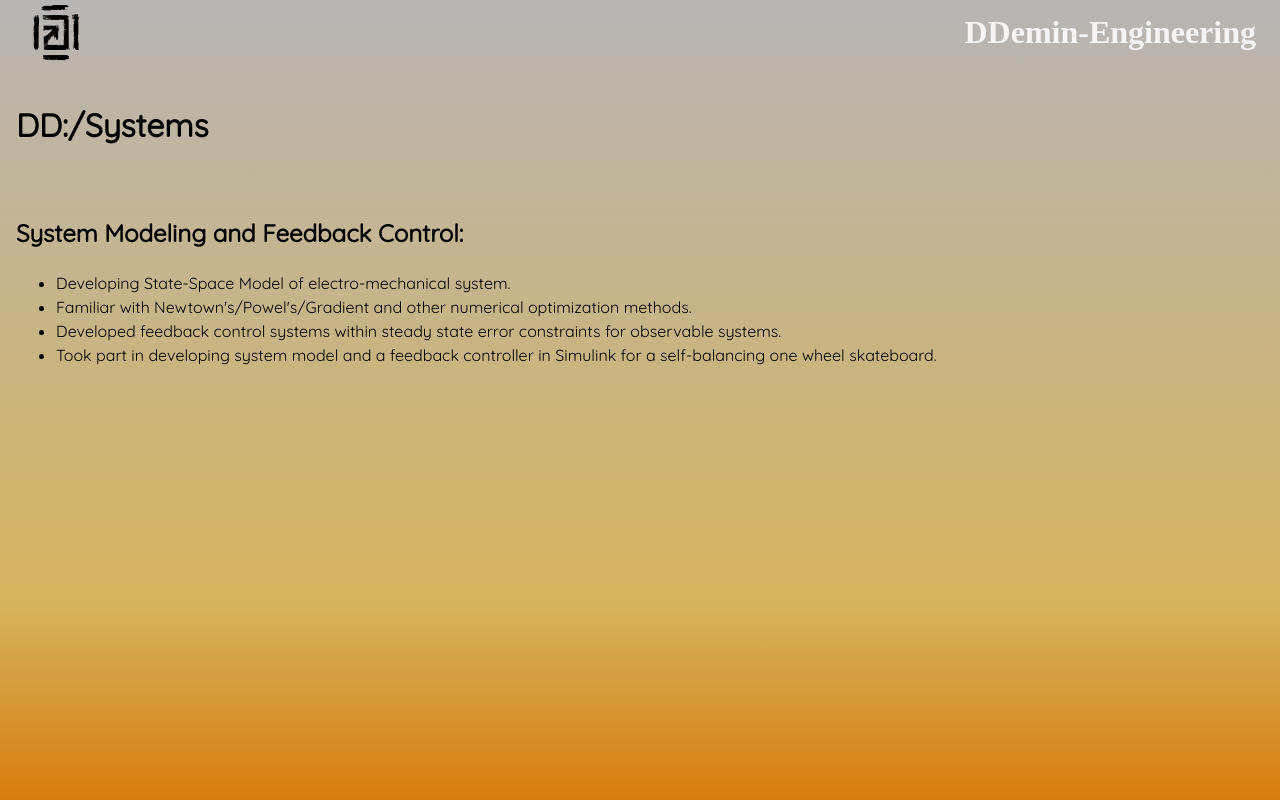
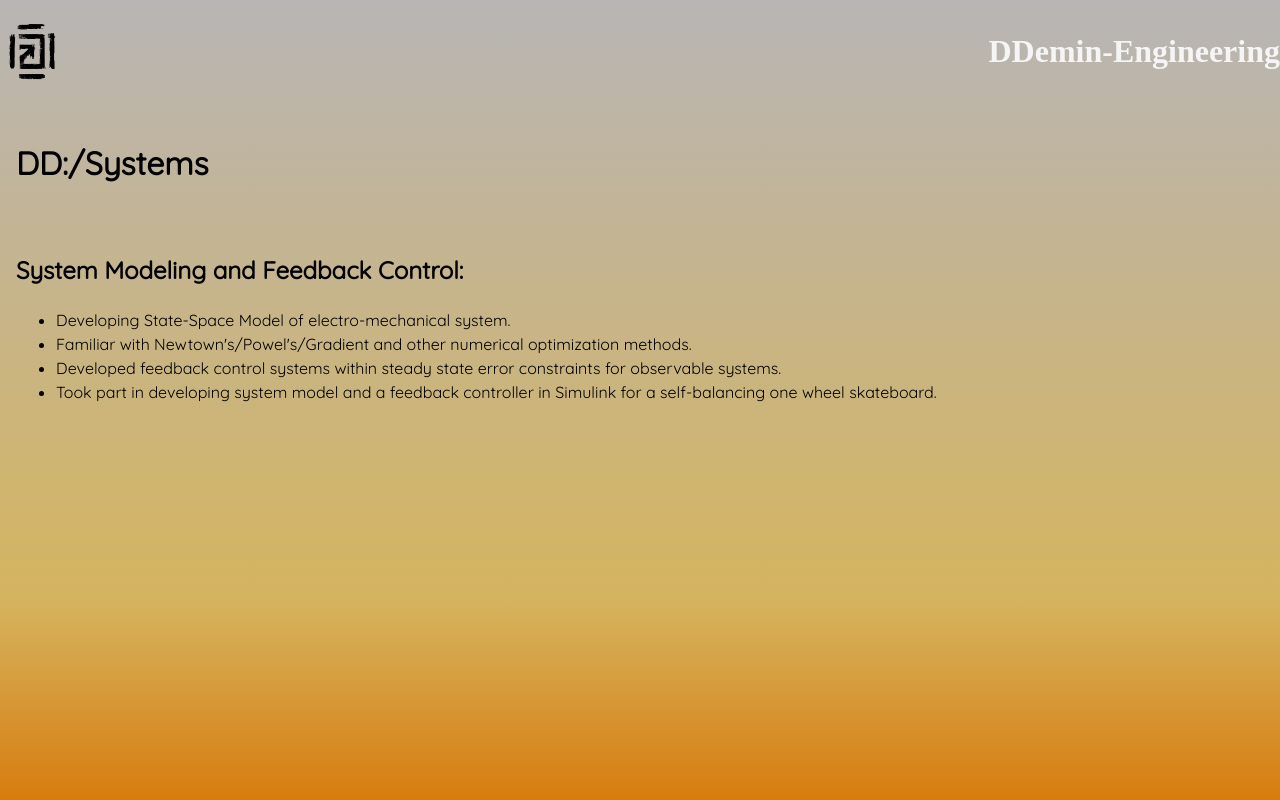
Before and after one commit to ddemin-engineering/ddemin-engineering.github.io, a plain HTML site: page pages/systems.html in a window 1280 px wide. Drawn offline with Linux system fonts and the light colour scheme; a web font is replaced by a local one.

Commit message:
pagestyles: Small fix layout of Navbar

```diff
--- a/pages/pagesStyles/pagestyles.css
+++ b/pages/pagesStyles/pagestyles.css
@@ -19,7 +19,6 @@ a:active{text-decoration: none;color: black;}
 /* General styles */
 * {
     box-sizing: border-box;
-    /* margin: 0; */
     padding: 1;
     /* border: 1px solid red; */
 
@@ -42,10 +41,6 @@ html, body {
   /* Navigation bar styles */
   nav {
     position: relative;
-    display: flex;
-    justify-content: space-between;
-    align-items: center;
-    padding: 0.5rem;
     z-index: 2;
   }
 
@@ -55,16 +50,12 @@ html, body {
   }
 
   nav a {
-    display: none;
-    padding: 1rem;
+    position: relative;
     display: flex;
-    height: 3rem;
-    width:100%;
     justify-content: space-between;
     align-items: center;
-    /* padding: 1rem; */
     z-index: 2;
-  }
+ }
 
   nav a img {
     height: 4em;
@@ -73,7 +64,6 @@ html, body {
   }
 
   nav a h2 {
-    margin-left: 1em;
     font-family: 'Cormorant SC', serif;
     font-size: 2rem;
     color: whitesmoke;
```
Also changed, not shown: pages/mechanical.html (+0 -7 lines).
